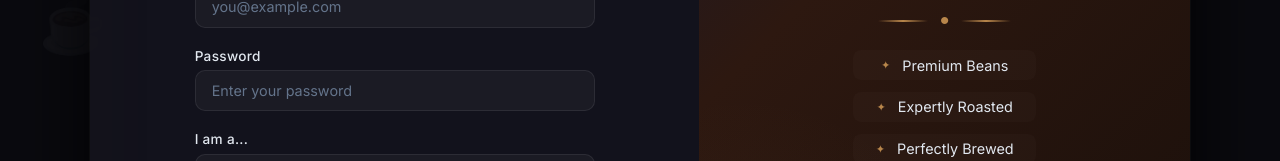
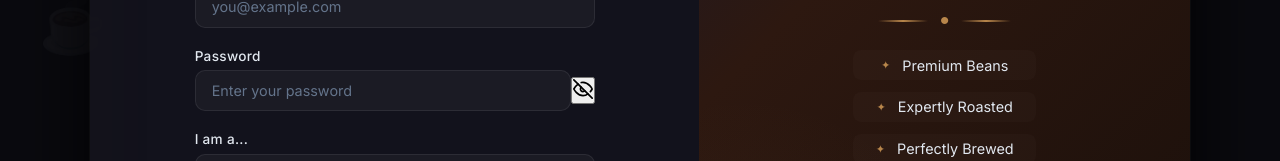
Before and after one commit to Kuritho/bombshelter, a React (Create React App) app: page / in a window 1280 px wide. Shown: the part 425-586 px from the top of the page. Built offline with nearby package versions, Linux system fonts and the light colour scheme; no server answers; the database is empty.

Commit message:
Update Login.js

```diff
--- a/src/components/Login.js
+++ b/src/components/Login.js
@@ -4,6 +4,23 @@
 
 // Import logo
 import logo from '../assets/logo.jpg';
+
+// ============================================
+// ICONS
+// ============================================
+const EyeIcon = () => (
+  <svg xmlns="http://www.w3.org/2000/svg" width="20" height="20" viewBox="0 0 24 24" fill="none" stroke="currentColor" strokeWidth="2" strokeLinecap="round" strokeLinejoin="round">
+    <path d="M1 12s4-8 11-8 11 8 11 8-4 8-11 8-11-8-11-8z"/>
+    <circle cx="12" cy="12" r="3"/>
+  </svg>
+);
+
+const EyeOffIcon = () => (
+  <svg xmlns="http://www.w3.org/2000/svg" width="20" height="20" viewBox="0 0 24 24" fill="none" stroke="currentColor" strokeWidth="2" strokeLinecap="round" strokeLinejoin="round">
+    <path d="M17.94 17.94A10.07 10.07 0 0 1 12 20c-7 0-11-8-11-8a18.45 18.45 0 0 1 5.06-5.94M9.9 4.24A9.12 9.12 0 0 1 12 4c7 0 11 8 11 8a18.5 18.5 0 0 1-2.16 3.19m-6.72-1.07a3 3 0 1 1-4.24-4.24"/>
+    <line x1="1" y1="1" x2="23" y2="23"/>
+  </svg>
+);
 
 const Login = ({ onLogin }) => {
   const [email, setEmail] = useState('');
@@ -14,6 +31,7 @@
   const [isSignUp, setIsSignUp] = useState(false);
   const [loading, setLoading] = useState(false);
   const [successMessage, setSuccessMessage] = useState('');
+  const [showPassword, setShowPassword] = useState(false); // ← NEW
 
   const handleSubmit = async (e) => {
     e.preventDefault();
@@ -52,18 +70,14 @@
 
         console.log('✅ Auth user created:', authData.user.id);
 
-        // Wait briefly for the auth trigger to create the profile
-        // (If you have a DB trigger that inserts into public.users)
         await new Promise(resolve => setTimeout(resolve, 800));
 
-        // Check if profile exists
-        let { data: existingUser, error: fetchError } = await supabase
+        let { data: existingUser } = await supabase
           .from('users')
           .select('*')
           .eq('id', authData.user.id)
           .maybeSingle();
 
-        // If no profile exists, create one manually
         if (!existingUser) {
           console.log('Creating user profile manually...');
 
@@ -81,21 +95,16 @@
             .maybeSingle();
 
           if (insertError) {
-            // Handle duplicate
             if (insertError.code === '23505') {
               console.log('Profile already exists, continuing...');
             } else {
               console.error('Profile insert error:', insertError);
-              // Continue anyway — auth user was created
             }
           }
 
           existingUser = newUser;
         }
 
-        // ============================================
-        // INSTANT LOGIN: Sign in the user right away
-        // ============================================
         console.log('🔐 Auto-signing in new user...');
 
         const { data: signInData, error: signInError } = await supabase.auth.signInWithPassword({
@@ -105,16 +114,15 @@
 
         if (signInError) {
           console.error('Auto-sign-in failed:', signInError);
-          // Fallback: tell user to sign in manually
           setSuccessMessage('✅ Account created! Please sign in with your new credentials.');
           setIsSignUp(false);
           setPassword('');
+          setShowPassword(false);
           setLoading(false);
           return;
         }
 
         if (signInData.user) {
-          // Fetch the profile (again, in case trigger was slow)
           const { data: userData } = await supabase
             .from('users')
             .select('*')
@@ -167,6 +175,17 @@
       setError(err.message || 'An error occurred during authentication');
     } finally {
       setLoading(false);
+    }
+  };
+
+  // Reset show password when toggling modes
+  const handleToggleMode = () => {
+    setIsSignUp(!isSignUp);
+    setError('');
+    setSuccessMessage('');
+    setShowPassword(false); // ← Hide password again when switching
+    if (!isSignUp) {
+      setRole('customer');
     }
   };
 
@@ -232,18 +251,31 @@
                 </div>
               </div>
 
+              {/* ============================================
+                  PASSWORD FIELD WITH SHOW/HIDE TOGGLE
+                  ============================================ */}
               <div className="form-group">
                 <label>Password</label>
-                <div className="input-wrapper">
+                <div className="input-wrapper password-wrapper">
                   <span className="input-icon"></span>
                   <input
-                    type="password"
+                    type={showPassword ? 'text' : 'password'}
                     value={password}
                     onChange={(e) => setPassword(e.target.value)}
                     placeholder={isSignUp ? 'Min 6 characters' : 'Enter your password'}
                     required
                     minLength={6}
                   />
+                  <button
+                    type="button"
+                    className="password-toggle-btn"
+                    onClick={() => setShowPassword(!showPassword)}
+                    aria-label={showPassword ? 'Hide password' : 'Show password'}
+                    title={showPassword ? 'Hide password' : 'Show password'}
+                    tabIndex={-1}
+                  >
+                    {showPassword ? <EyeIcon /> : <EyeOffIcon />}
+                  </button>
                 </div>
               </div>
 
@@ -320,14 +352,7 @@
             <div className="auth-footer">
               <button
                 className="toggle-auth-btn"
-                onClick={() => {
-                  setIsSignUp(!isSignUp);
-                  setError('');
-                  setSuccessMessage('');
-                  if (!isSignUp) {
-                    setRole('customer');
-                  }
-                }}
+                onClick={handleToggleMode}
               >
                 {isSignUp ? (
                   <span>Already have an account? <strong>Sign In</strong></span>
```
